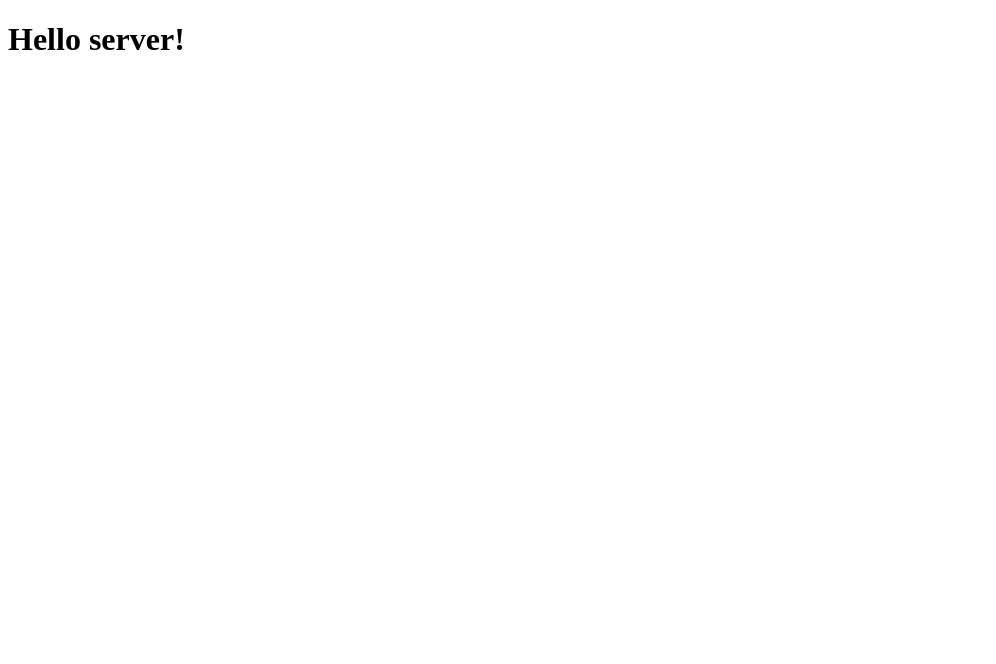
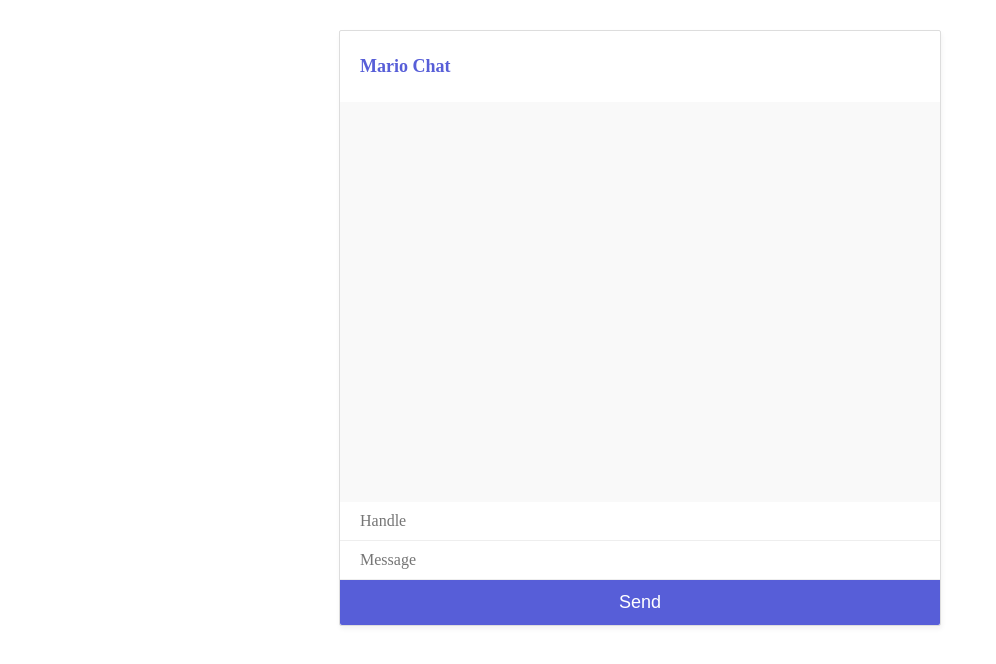
Before and after one commit to muhammedMoussa/websocket-chat, a website: page public/index.html in a window 1280 px wide. Shown: the whole page, without its empty margins (0-996 px from the left). Drawn offline with nearby package versions, Linux system fonts and the light colour scheme; no server answers.

Commit message:
emit message

```diff
--- a/index.js
+++ b/index.js
@@ -14,4 +14,8 @@ app.use(express.static('public'))
 const io = socket(server)
 io.on('connection', (socket) => {
     console.log('socket works!', socket.id)
+    socket.on('chat', (data) => {
+        //console.log(data)
+        io.sockets.emit('chat', data)
+    })
 })
--- a/public/chat.js
+++ b/public/chat.js
@@ -1,2 +1,20 @@
 //Setup a connection
 const socket = io.connect('http://localhost:4000')
+
+//DOM
+const message = document.getElementById('message'),
+      handle = document.getElementById('handle'),
+      btn = document.getElementById('send'),
+      output = document.getElementById('output')
+
+btn.addEventListener('click', () => {
+    socket.emit('chat', {
+        message: message.value,
+        handle: handle.value
+    })
+})
+
+//Listen for events
+socket.on('chat', (data) => {
+    output.innerHTML += '<p><strong>' + data.handle + ': </strong>' + data.message + '</p>'
+})
--- a/public/index.html
+++ b/public/index.html
@@ -6,9 +6,88 @@
     <meta http-equiv="X-UA-Compatible" content="ie=edge">
     <script src="https://cdnjs.cloudflare.com/ajax/libs/socket.io/2.1.0/socket.io.js"></script>
     <title>Websocket chat!</title>
+    <style>
+        body{
+            font-family: 'Nunito';
+        }
+
+        h2{
+            font-size: 18px;
+            padding: 10px 20px;
+            color: #575ed8;
+        }
+
+        #mario-chat{
+            max-width: 600px;
+            margin: 30px auto;
+            border: 1px solid #ddd;
+            box-shadow: 1px 3px 5px rgba(0,0,0,0.05);
+            border-radius: 2px;
+        }
+
+        #chat-window{
+            height: 400px;
+            overflow: auto;
+            background: #f9f9f9;
+        }
+
+        #output p{
+            padding: 14px 0px;
+            margin: 0 20px;
+            border-bottom: 1px solid #e9e9e9;
+            color: #555;
+        }
+
+        #feedback p{
+            color: #aaa;
+            padding: 14px 0px;
+            margin: 0 20px;
+        }
+
+        #output strong{
+            color: #575ed8;
+        }
+
+        label{
+            box-sizing: border-box;
+            display: block;
+            padding: 10px 20px;
+        }
+
+        input{
+            padding: 10px 20px;
+            box-sizing: border-box;
+            background: #eee;
+            border: 0;
+            display: block;
+            width: 100%;
+            background: #fff;
+            border-bottom: 1px solid #eee;
+            font-family: Nunito;
+            font-size: 16px;
+        }
+
+        button{
+            background: #575ed8;
+            color: #fff;
+            font-size: 18px;
+            border: 0;
+            padding: 12px 0;
+            width: 100%;
+            border-radius: 0 0 2px 2px;
+            cursor: pointer;
+        }
+    </style>
 </head>
 <body>
-    <h1>Hello server!</h1>
+    <div id="mario-chat">
+        <h2>Mario Chat</h2>
+        <div id="chat-window">
+            <div id="output"></div>
+        </div>
+        <input id="handle" type="text" placeholder="Handle" />
+        <input id="message" type="text" placeholder="Message" />
+        <button id="send">Send</button>
     <script src="/chat.js"></script>
 </body>
 </html>
```
